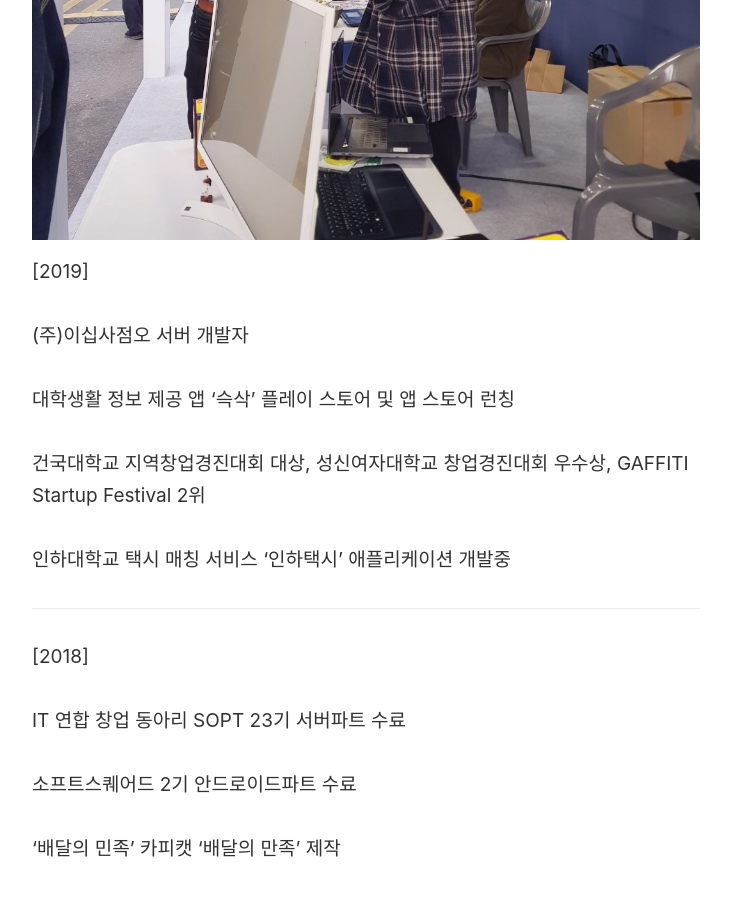
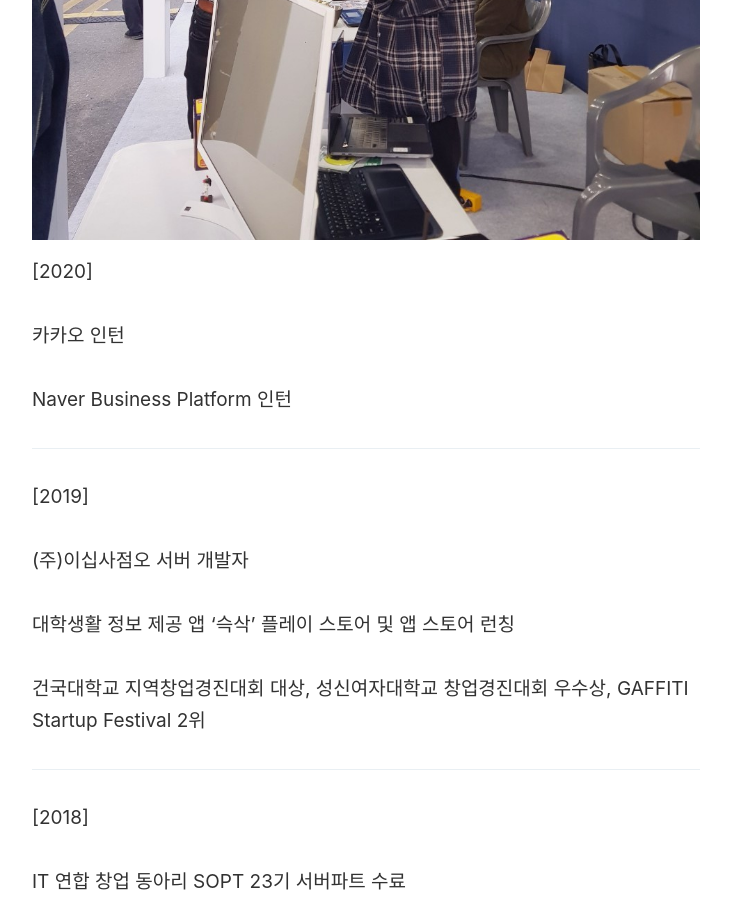
Before and after one commit to hyeonson/hyeonson.git.io, a Jekyll site: the page built from _pages/about.md, in a window 1280 px wide and 900 px high, scrolled down 575 px. Shown: the whole window, without its empty margins (274-1005 px from the left). Built offline with Jekyll 4.4.1, drawn with Linux system fonts in a browser that asks for light colours.

Commit message:
2020 커리어 추가

```diff
--- a/_pages/about.md
+++ b/_pages/about.md
@@ -2,6 +2,14 @@
 layout: page
 title: About
 image: '/images/posts/withForeigner.jpg'
+---
+
+[2020]
+
+카카오 인턴
+
+Naver Business Platform 인턴
+
 ---
 
 [2019]
@@ -12,7 +20,7 @@ image: '/images/posts/withForeigner.jpg'
 
 건국대학교 지역창업경진대회 대상, 성신여자대학교 창업경진대회 우수상, GAFFITI Startup Festival 2위
 
-인하대학교 택시 매칭 서비스 '인하택시' 애플리케이션 개발중
+
 
 ------
 
```
